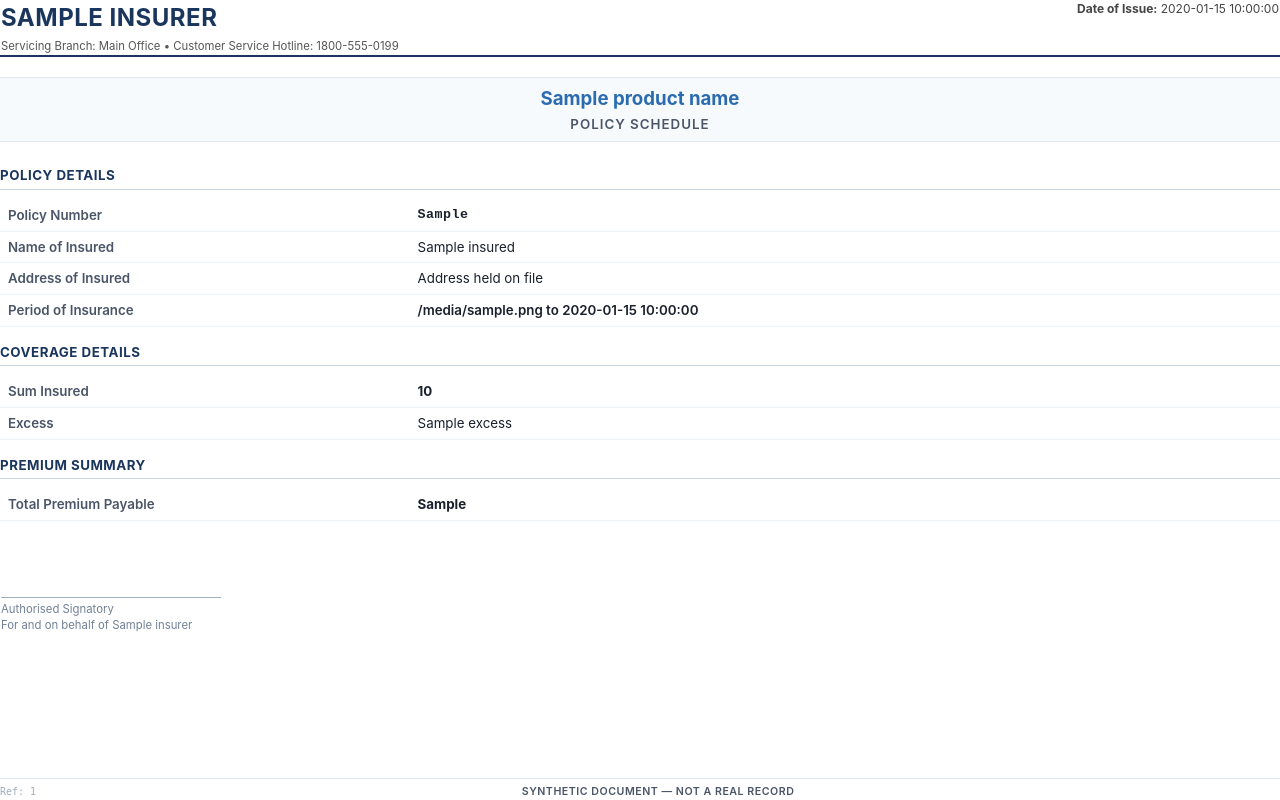
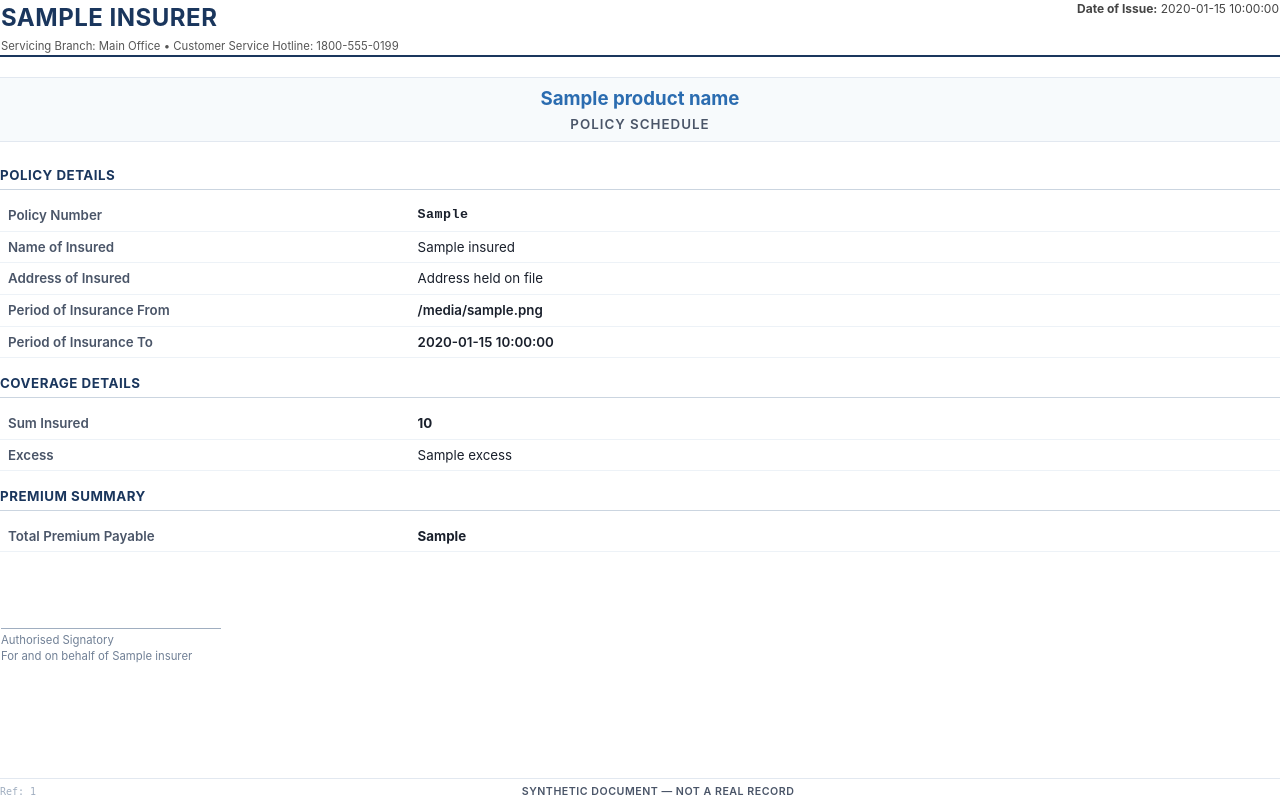
Before and after one commit to feynman82/igd-capstone-2026, a Python web app: template corpus/templates/policy_schedule.html in a window 1280 px wide. Run offline with Jinja, Linux system fonts and the light colour scheme; the template is opened without the code that fills it: most values are stand-ins (such as "Sample title", 1, 10 or a date in 2020).

Commit message:
Template: the period of insurance is two fields, so print it in two cells
policy_schedule.html printed "{{cover_from}} to {{expiry_date}}" in a single table cell.
cover_from and expiry_date are two separate fields in packs/insurance_agent/pack.yaml,
and merging them defeated extraction: b1-0003 and b1-0033 both quarantined with
"required fields not found on any page: cover_from, expiry_date", and the vision second
pass over the page image failed on b1-0032 for the same reason after getting past its
other errors. One cell, one field.

This is the template every future policy_schedule is built from, so the fix matters more
than the two documents it has already cost. The four documents already generated still
carry the single-cell form and need regenerating.

Co-Authored-By: Claude Opus 5 <noreply@anthropic.com>

```diff
--- a/corpus/templates/policy_schedule.html
+++ b/corpus/templates/policy_schedule.html
@@ -221,9 +221,18 @@
       <td class="label">Address of Insured</td>
       <td class="value">Address held on file</td>
     </tr>
+    <!-- cover_from and expiry_date are TWO pack fields and must print in TWO cells.
+         Printing them as "{{cover_from}} to {{expiry_date}}" in one cell defeated both the
+         text pass and the vision second pass: every document built that way quarantined with
+         "required fields not found on any page: cover_from, expiry_date". One cell, one
+         field. -->
     <tr>
-      <td class="label">Period of Insurance</td>
-      <td class="value period-value">{{cover_from}} to {{expiry_date}}</td>
+      <td class="label">Period of Insurance From</td>
+      <td class="value period-value">{{cover_from}}</td>
+    </tr>
+    <tr>
+      <td class="label">Period of Insurance To</td>
+      <td class="value period-value">{{expiry_date}}</td>
     </tr>
   </table>
 
```
